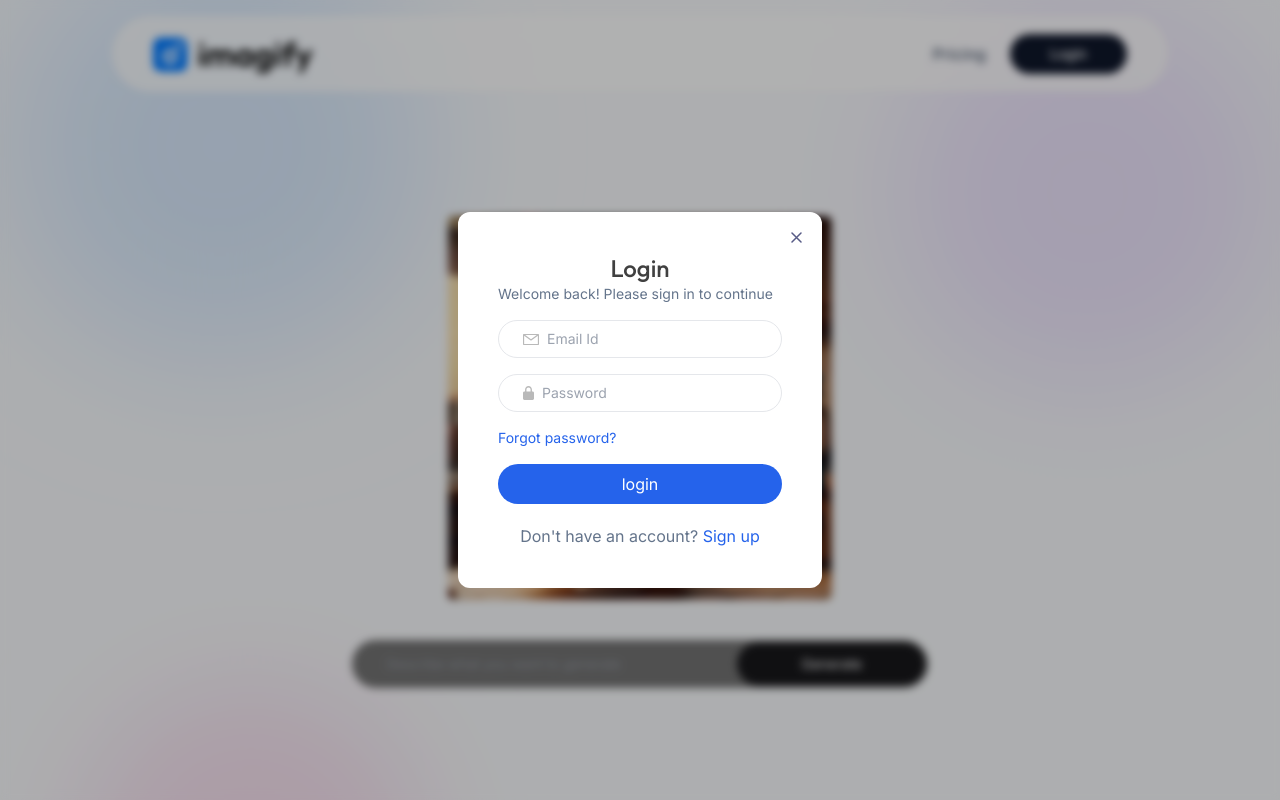
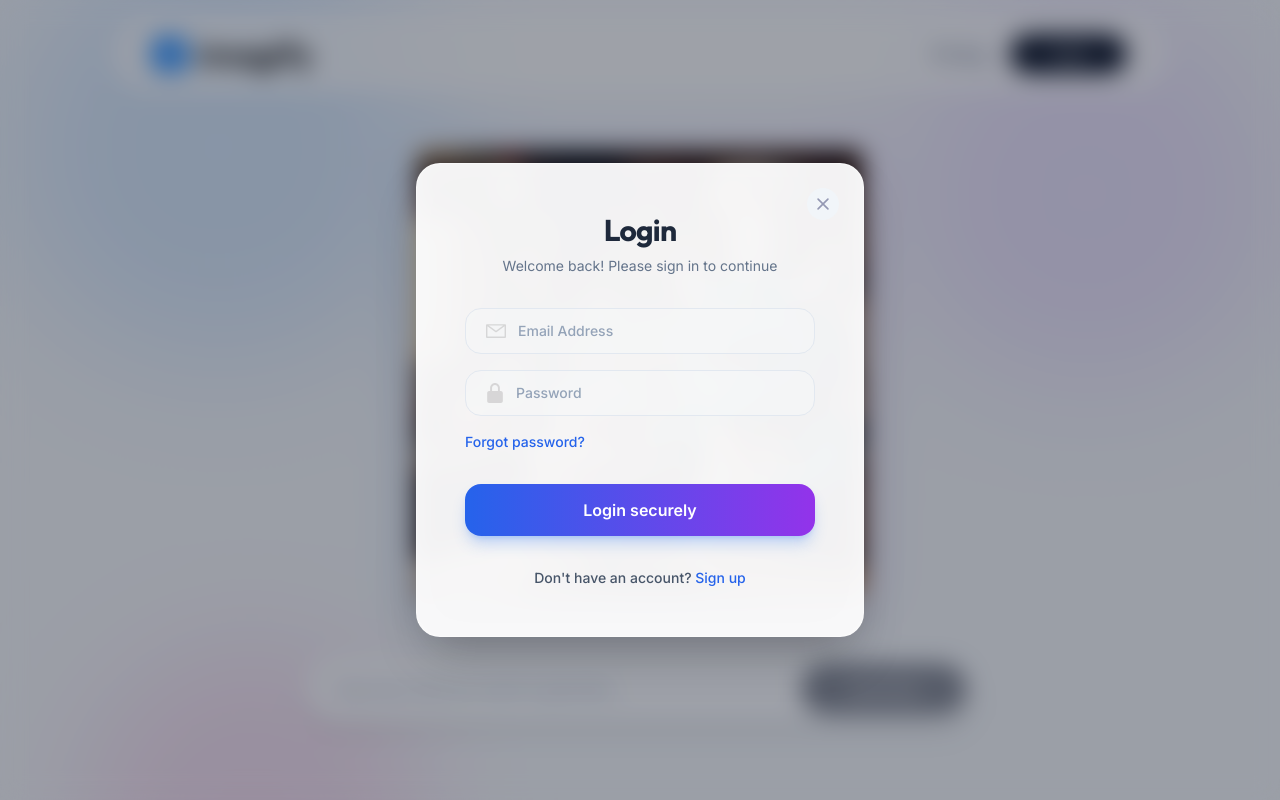
Before and after one commit to Aryan716/Imagify, a React (Vite) app in the folder image-main/frontend/: page /result in a window 1280 px wide. Both pictures are taken after a click on the button "Login". Shown: the top 800 px of the page. Built offline with nearby package versions, Linux system fonts and the light colour scheme; no server answers.

Commit message:
UI Redesign: Modernize Authentication, Results, and Pricing pages

```diff
--- a/image-main/frontend/src/components/Login.jsx
+++ b/image-main/frontend/src/components/Login.jsx
@@ -2,15 +2,14 @@
 import { useContext, useEffect, useState } from "react"
 import { assets } from "../assets/assets"
 import { AppContext } from "../context/AppContext";
-import { motion } from 'framer-motion'
+import { motion, AnimatePresence } from 'framer-motion'
 import axios from "axios"
 import {toast} from 'react-toastify';
 import 'react-toastify/dist/ReactToastify.css';
+
 function Login() {
-
   const [state, setState] = useState('Login');
   const { setShowLogin, backendUrl,setToken,setUser} = useContext(AppContext);
-
   const [name, setName] = useState('');
   const [email, setEmail] = useState('');
   const [password, setPassword] = useState('');
@@ -21,27 +20,23 @@ function Login() {
       if(state=== 'Login'){
        const {data} = await axios.post(backendUrl +"/api/user/login",{email,password});
 
-       if(data.success)
-       {
+       if(data.success) {
           setToken(data.token);
           setUser(data.user);
           localStorage.setItem('token',data.token);
           setShowLogin(false);
-       }else{
+       } else {
           toast.error(data.message);
        }
-      }
-
-      else{
+      } else {
         const {data} = await axios.post(backendUrl +"/api/user/register",{name,email,password});
 
-       if(data.success)
-       {
+       if(data.success) {
           setToken(data.token);
           setUser(data.user);
           localStorage.setItem('token',data.token);
           setShowLogin(false);
-       }else{
+       } else {
           toast.error(data.message);
        }
       }
@@ -52,47 +47,69 @@ function Login() {
 
   useEffect(() => {
     document.body.style.overflow = 'hidden';
-
     return () => {
       document.body.style.overflow = 'unset';
     }
   }, []);
+
   return (
-    <div className='fixed top-0 left-0 right-0 bottom-0 z-50 backdrop-blur-sm bg-black/30 flex justify-center items-center'>
+    <AnimatePresence>
+        <div className='fixed inset-0 z-50 backdrop-blur-md bg-slate-900/40 flex justify-center items-center p-4'>
         <motion.form onSubmit={onSubmitHandler}
-        initial={{ opacity: 0.2, y: 50 }}
-        transition={{ duration: 0.3 }}
-        whileInView={{ opacity: 1, y: 0 }}
-        viewport={{ once: true }}
-        className="relative bg-white p-10 rounded-xl text-slate-500">
-        <h1 className="text-center text-2xl text-neutral-700 font-medium">{state}</h1>
-        <p className="text-sm">Welcome back! Please sign in to continue</p>
-
-        {state !== 'Login' && <div className="border px-6 py-2 flex items-center gap-2 rounded-full mt-5">
-          <img className="w-6 h-6" src={assets.profile_icon} alt="" />
-          <input onChange={e => setName(e.target.value)} value={name} className="outline-none text-sm" type="text" placeholder="Full Name" required />
-        </div>}
-
-        <div className="border px-6 py-2 flex items-center gap-2 rounded-full mt-4">
-          <img src={assets.email_icon} alt="" />
-          <input onChange={e => setEmail(e.target.value)} value={email} className="outline-none text-sm" type="email" placeholder="Email Id" required />
+            initial={{ opacity: 0, scale: 0.9, y: 20 }}
+            animate={{ opacity: 1, scale: 1, y: 0 }}
+            exit={{ opacity: 0, scale: 0.9, y: 20 }}
+            transition={{ type: "spring", duration: 0.5, bounce: 0.3 }}
+            className="relative bg-white/95 backdrop-blur-xl p-10 sm:p-12 rounded-3xl text-slate-600 shadow-2xl border border-white/50 w-full max-w-md"
+        >
+            <div className="text-center mb-8">
+                <h2 className="text-3xl text-slate-800 font-bold mb-2 tracking-tight">{state}</h2>
+                <p className="text-sm text-slate-500">{state === 'Login' ? 'Welcome back! Please sign in to continue' : 'Create an account to get started'}</p>
             </div>
 
-        <div className="border px-6 py-2 flex items-center gap-2 rounded-full mt-4">
-          <img src={assets.lock_icon} alt="" />
-          <input onChange={e => setPassword(e.target.value)} value={password} className="outline-none text-sm" type="password" placeholder="Password" required />
+            <div className="space-y-4">
+                {state !== 'Login' && (
+                    <motion.div
+                        initial={{ opacity: 0, height: 0 }}
+                        animate={{ opacity: 1, height: "auto" }}
+                        className="group border border-slate-200 px-5 py-3 flex items-center gap-3 rounded-2xl bg-slate-50/50 focus-within:bg-white focus-within:border-blue-400 focus-within:ring-4 focus-within:ring-blue-100 transition-all duration-300"
+                    >
+                        <img className="w-5 h-5 opacity-50 group-focus-within:opacity-100 group-focus-within:scale-110 transition-all" src={assets.profile_icon} alt="user" />
+                        <input onChange={e => setName(e.target.value)} value={name} className="outline-none bg-transparent w-full text-sm font-medium placeholder:text-slate-400" type="text" placeholder="Full Name" required />
+                    </motion.div>
+                )}
+
+                <div className="group border border-slate-200 px-5 py-3 flex items-center gap-3 rounded-2xl bg-slate-50/50 focus-within:bg-white focus-within:border-blue-400 focus-within:ring-4 focus-within:ring-blue-100 transition-all duration-300">
+                    <img className="w-5 h-5 opacity-50 group-focus-within:opacity-100 group-focus-within:scale-110 transition-all" src={assets.email_icon} alt="email" />
+                    <input onChange={e => setEmail(e.target.value)} value={email} className="outline-none bg-transparent w-full text-sm font-medium placeholder:text-slate-400" type="email" placeholder="Email Address" required />
                 </div>
-        <p className="text-sm text-blue-600 my-4 cursor-pointer">Forgot password?</p>
-        <button className="bg-blue-600 w-full text-white py-2 rounded-full">{state === 'Login' ? 'login' : 'create account'}</button>
 
+                <div className="group border border-slate-200 px-5 py-3 flex items-center gap-3 rounded-2xl bg-slate-50/50 focus-within:bg-white focus-within:border-blue-400 focus-within:ring-4 focus-within:ring-blue-100 transition-all duration-300">
+                    <img className="w-5 h-5 opacity-50 group-focus-within:opacity-100 group-focus-within:scale-110 transition-all" src={assets.lock_icon} alt="password" />
+                    <input onChange={e => setPassword(e.target.value)} value={password} className="outline-none bg-transparent w-full text-sm font-medium placeholder:text-slate-400" type="password" placeholder="Password" required />
+                </div>
+            </div>
 
-        {state === 'Login' ? <p className="mt-5 text-center">Don't have an account? <span className="text-blue-600 cursor-pointer" onClick={() => setState('Sign Up')} >Sign up</span></p>
+            {state === 'Login' && <p className="text-sm font-medium text-blue-600 my-4 cursor-pointer hover:text-blue-700 transition-colors inline-block">Forgot password?</p>}
+
+            <button className="bg-gradient-to-r from-blue-600 to-purple-600 hover:from-blue-700 hover:to-purple-700 w-full text-white py-3.5 rounded-2xl font-semibold shadow-lg shadow-blue-500/30 transition-all duration-300 active:scale-95 mt-4">
+                {state === 'Login' ? 'Login securely' : 'Create account'}
+            </button>
+
+            <div className="mt-8 text-center text-sm font-medium">
+                {state === 'Login' ?
+                    <p>Don't have an account? <span className="text-blue-600 cursor-pointer hover:text-blue-700 hover:underline transition-all" onClick={() => setState('Sign Up')} >Sign up</span></p>
                 :
-          <p className="mt-5 text-center">Already have an account? <span className="text-blue-600 cursor-pointer" onClick={() => setState('Login')}>Login</span></p>}
+                    <p>Already have an account? <span className="text-blue-600 cursor-pointer hover:text-blue-700 hover:underline transition-all" onClick={() => setState('Login')}>Login</span></p>
+                }
+            </div>
 
-        <img onClick={() => setShowLogin(false)} src={assets.cross_icon} alt="" className="absolute top-5 right-5 cursor-pointer" />
+            <button type="button" onClick={() => setShowLogin(false)} className="absolute top-6 right-6 w-8 h-8 flex items-center justify-center bg-slate-100 hover:bg-slate-200 rounded-full transition-colors group">
+                <img src={assets.cross_icon} alt="close" className="w-3 h-3 opacity-60 group-hover:opacity-100 transition-opacity" />
+            </button>
         </motion.form>
         </div>
+    </AnimatePresence>
   )
 }
 
--- a/image-main/frontend/src/pages/Result.jsx
+++ b/image-main/frontend/src/pages/Result.jsx
@@ -1,60 +1,120 @@
 /* eslint-disable no-unused-vars */
 import { useContext, useState } from "react"
 import { assets } from "../assets/assets"
-import {motion} from 'framer-motion'
+import { motion, AnimatePresence } from 'framer-motion'
 import { AppContext } from "../context/AppContext";
 
 function Result() {
-
   const [image, setImage] = useState(assets.sample_img_1);
   const [isImageLoaded, setIsImageLoaded] = useState(false);
   const [loading, isLoading] = useState(false);
   const [input,setInput]=useState('');
   const {generateImage} = useContext(AppContext);
+
   const onSubmitHandler = async(e)=>{
     e.preventDefault();
     isLoading(true);
 
-    if(input)
-    {
-      const image= await generateImage(input);
-      if(image)
-      {
+    if(input) {
+      const generatedImage = await generateImage(input);
+      if(generatedImage) {
         setIsImageLoaded(true);
-        setImage(image);
+        setImage(generatedImage);
       }
     }
     isLoading(false);
   }
+
   return (
-    <motion.form
-    initial={{opacity:0.2,y:100}}
-    transition={{duration:1}}
-    whileInView={{opacity:1,y:0}}
-    viewport={{once:true}}
-    onSubmit={onSubmitHandler} className="flex flex-col min-h-[90vh] justify-center items-center">
-      <div>
-        <div className="relative">
-          <img src={image} alt="" className="max-w-sm rounded" />
-          <span className={`absolute bottom-0 left-0 h-1 bg-blue-500 ${loading ? 'w-full transition-all duration-[10s]': 'w-0' }`}/>
+    <motion.div
+        initial={{opacity:0, y:50}}
+        animate={{opacity:1, y:0}}
+        transition={{duration:0.8}}
+        className="flex flex-col min-h-[85vh] justify-center items-center px-4"
+    >
+      <form onSubmit={onSubmitHandler} className="w-full flex flex-col items-center">
+        <div className="relative group">
+            <div className={`absolute inset-0 bg-gradient-to-r from-blue-400 to-purple-400 rounded-2xl blur-xl transition-all duration-1000 ${loading ? 'opacity-100 animate-pulse' : 'opacity-20 group-hover:opacity-30'}`}></div>
+
+            <div className={`relative bg-white/50 backdrop-blur-md p-2 rounded-2xl border ${loading ? 'border-blue-400' : 'border-white/50'} shadow-xl transition-colors duration-500`}>
+                <img src={image} alt="result" className="w-full max-w-md rounded-xl object-cover shadow-sm" />
+
+                <AnimatePresence>
+                    {loading && (
+                        <motion.div
+                            initial={{opacity:0}}
+                            animate={{opacity:1}}
+                            exit={{opacity:0}}
+                            className="absolute bottom-0 left-0 right-0 h-1.5 bg-slate-100 overflow-hidden rounded-b-xl"
+                        >
+                            <div className="h-full bg-gradient-to-r from-blue-500 to-purple-500 w-full origin-left animate-loading-bar"></div>
+                        </motion.div>
+                    )}
+                </AnimatePresence>
+            </div>
+
+            <AnimatePresence>
+                {loading && (
+                    <motion.p
+                        initial={{opacity:0, y:10}}
+                        animate={{opacity:1, y:0}}
+                        exit={{opacity:0, y:-10}}
+                        className="text-center mt-6 text-blue-600 font-medium tracking-wide animate-pulse"
+                    >
+                        Generating magic...
+                    </motion.p>
+                )}
+            </AnimatePresence>
         </div>
-          <p className={!loading ? 'hidden' : ''} >Loading....</p>
-      </div>
-      {!isImageLoaded &&
-        <div className="flex w-full max-w-xl bg-neutral-500 text-white text-sm p-0.5 mt-10 rounded-full">
-          <input onChange={e => setInput(e.target.value)}value={input}
-          type="text" placeholder="Describe what you want to generate" className="flex-1 bg-transparent outline-none ml-8 max-sm:w-20 placeholder-color" />
-          <button type="submit" className="bg-zinc-900 px-10 sm:px-16 py-3 rounded-full ">Generate</button>
-        </div>
-      }
-      {isImageLoaded &&
-        <div className="flex gap-2 flex-wrap justify-center text-white text-sm p-0.5 mt-10 rounded-full">
-          <p onClick={()=>{setIsImageLoaded(false)}}
-          className="bg-transparent border border-zinc-900 text-black px-8 py-3 rounded-full cursor-pointer">Generate Another</p>
-          <a href={image} download className="bg-zinc-900 px-10 py-3 rounded-full cursor-pointer">Download</a>
-        </div>
-      }
-    </motion.form>
+
+        {!isImageLoaded && (
+            <motion.div
+                initial={{opacity:0, y:20}}
+                animate={{opacity:1, y:0}}
+                className="flex w-full max-w-2xl bg-white/80 backdrop-blur-md border border-slate-200 shadow-lg text-slate-800 p-2 mt-12 rounded-full focus-within:ring-4 focus-within:ring-blue-100 focus-within:border-blue-300 transition-all duration-300"
+            >
+                <input
+                    onChange={e => setInput(e.target.value)}
+                    value={input}
+                    type="text"
+                    placeholder="Describe what you want to generate..."
+                    className="flex-1 bg-transparent outline-none ml-6 font-medium placeholder:text-slate-400 placeholder:font-normal"
+                    disabled={loading}
+                />
+                <button
+                    type="submit"
+                    disabled={loading || !input}
+                    className="bg-slate-900 hover:bg-blue-600 text-white font-medium px-8 sm:px-12 py-3.5 rounded-full transition-all duration-300 active:scale-95 disabled:opacity-50 disabled:cursor-not-allowed disabled:hover:bg-slate-900 shadow-md"
+                >
+                    Generate
+                </button>
+            </motion.div>
+        )}
+
+        {isImageLoaded && (
+            <motion.div
+                initial={{opacity:0, scale:0.95}}
+                animate={{opacity:1, scale:1}}
+                className="flex gap-4 flex-wrap justify-center mt-12"
+            >
+                <button
+                    type="button"
+                    onClick={() => {setIsImageLoaded(false); setInput('')}}
+                    className="bg-white/80 backdrop-blur-sm border-2 border-slate-200 hover:border-slate-300 text-slate-700 font-medium px-8 py-3.5 rounded-full transition-all duration-300 shadow-sm hover:shadow active:scale-95"
+                >
+                    Generate Another
+                </button>
+                <a
+                    href={image}
+                    download
+                    className="bg-gradient-to-r from-blue-600 to-purple-600 hover:from-blue-700 hover:to-purple-700 text-white font-medium px-10 py-3.5 rounded-full shadow-lg shadow-blue-500/30 transition-all duration-300 active:scale-95 flex items-center justify-center"
+                >
+                    Download Image
+                </a>
+            </motion.div>
+        )}
+      </form>
+    </motion.div>
   )
 }
 
--- a/image-main/frontend/tailwind.config.js
+++ b/image-main/frontend/tailwind.config.js
@@ -8,6 +8,7 @@ export default {
     extend: {
       animation: {
         blob: "blob 7s infinite",
+        "loading-bar": "loading-bar 10s ease-in-out forwards",
       },
       keyframes: {
         blob: {
@@ -15,6 +16,10 @@ export default {
           "33%": { transform: "translate(30px, -50px) scale(1.1)" },
           "66%": { transform: "translate(-20px, 20px) scale(0.9)" },
           "100%": { transform: "translate(0px, 0px) scale(1)" },
+        },
+        "loading-bar": {
+          "0%": { width: "0%" },
+          "100%": { width: "100%" }
         }
       }
     },
```
Also changed, not shown: image-main/frontend/src/pages/BuyCredit.jsx (+37 -21 lines). Lines whose indentation alone changed are shown as unchanged.
